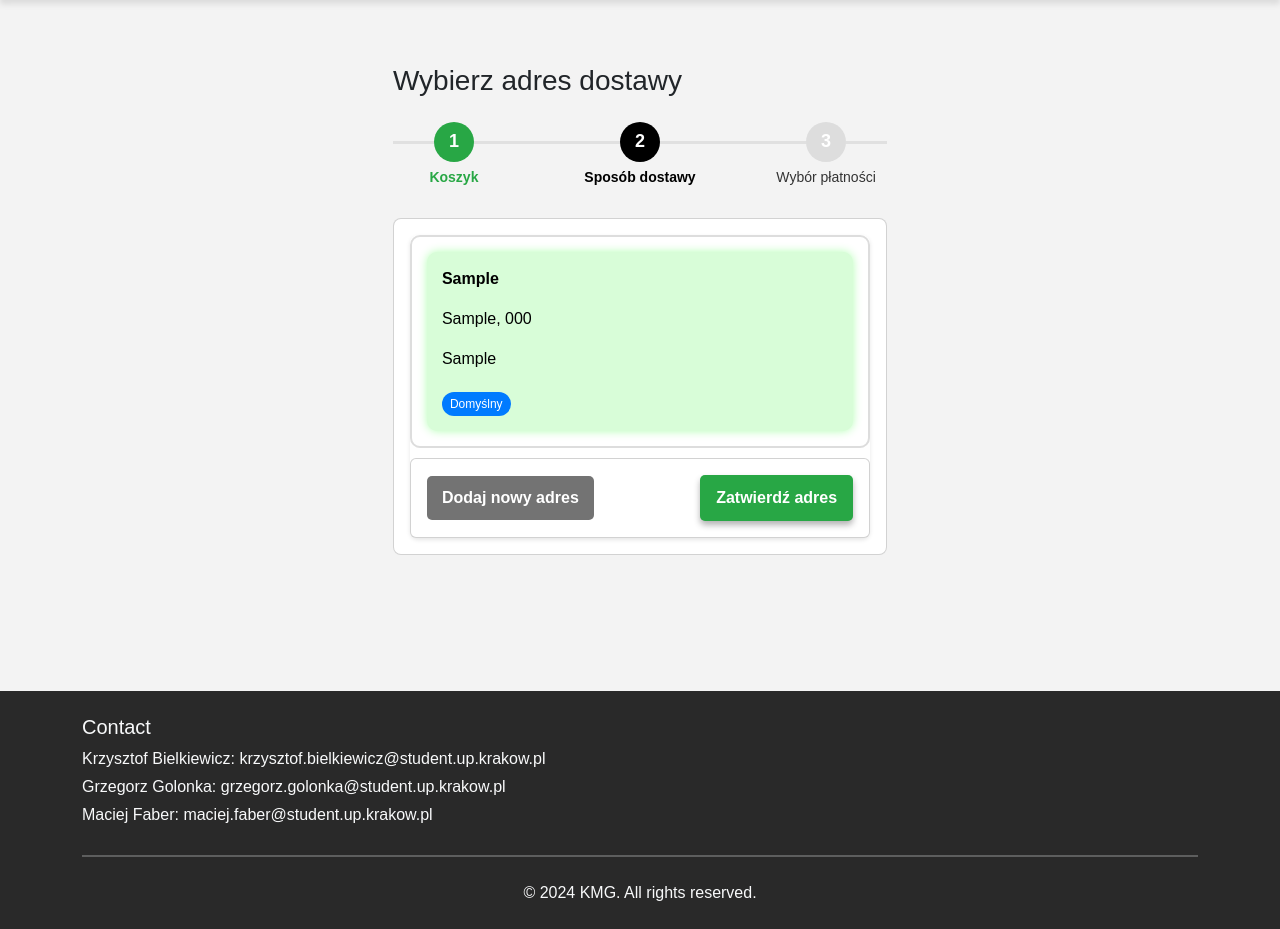
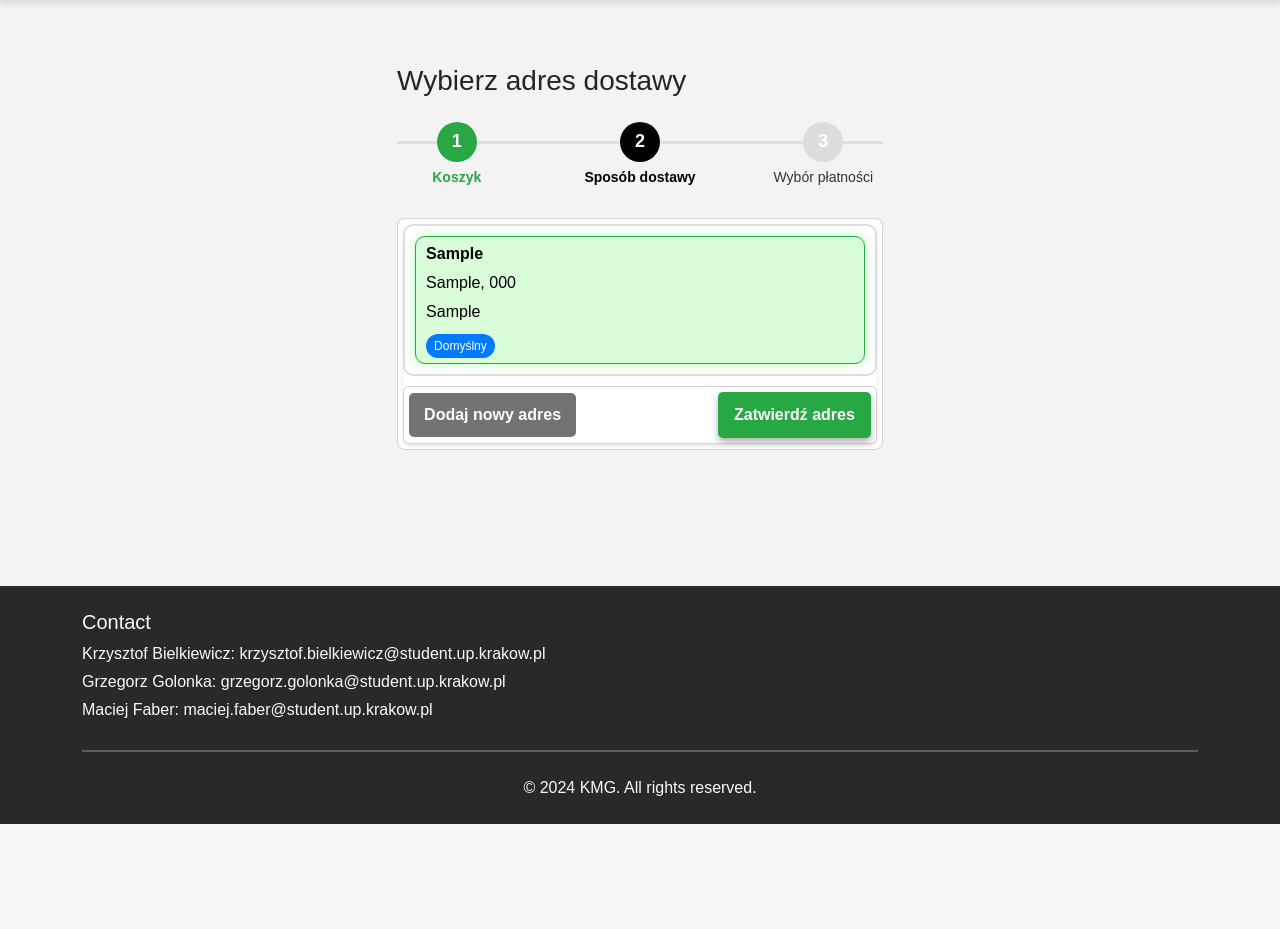
Before and after one commit to kr1s6/EngineerProject, a Django app: page /address-selection/ in a window 1280 px wide, after a click that opens the changed part. Shown: the part 62-991 px from the top of the page. After the commit the page ends 886 px from the top, so only its background shows below. Run offline with Django 5.2, Linux system fonts and the light colour scheme; a user stored in the database is signed in; tables that the repository leaves empty hold one stand-in row (values such as "Sample post"); some libraries are stand-ins or nearby versions.

Commit message:
choose adres front

```diff
--- a/webStore/static/css/cart_order/address_selection.css
+++ b/webStore/static/css/cart_order/address_selection.css
@@ -1,20 +1,22 @@
+#address-selection {
+    .progress-steps::before {
+        top: 29%;
+    }
+
+    .card-body {
+        padding: 5px;
+    }
+}
+
 /* Wrapper dla całego adresu */
 .address-card-wrapper {
     display: block;
     border: 2px solid #ddd;
-    border-radius: 10px; /* Zaokrąglenie krawędzi */
-    padding: 15px;
+    border-radius: 10px;
+    padding: 10px;
     margin-bottom: 10px;
     cursor: pointer;
     transition: background-color 0.3s ease, border-color 0.3s ease, box-shadow 0.3s ease;
-}
-
-/* Wybrany adres (zaznaczony) */
-.address-card-radio:checked + .address-card-label .address-card-content {
-    border-color: #28a745;
-    background-color: #d8fdd8; /* Jaśniejszy zielony */
-    box-shadow: 0 0 10px rgba(0, 255, 0, 0.3);
-    border-radius: 10px;
 }
 
 /* Radiobutton ukryty */
@@ -30,14 +32,27 @@
 
 /* Treść adresu */
 .address-card-content {
-    padding: 15px;
+    padding: 5px 5px 5px 10px;
     transition: background-color 0.3s ease, box-shadow 0.3s ease;
+
+    p {
+        margin-bottom: 5px;
+    }
 }
 
-/* Efekt hover */
 .address-card-wrapper:hover .address-card-content {
-    background-color: #f0fff0; /* Delikatniejszy zielony dla hover */
+    background-color: #ecffec;
+    border: 1px solid #49c865;
+    border-radius: 10px;
     box-shadow: 0 0 8px rgba(0, 0, 0, 0.1);
+}
+
+/* Wybrany adres (zaznaczony) */
+.address-card-radio:checked + .address-card-label .address-card-content {
+    border: 1px solid #28a745;
+    background-color: #d8fdd8;
+    box-shadow: 0 0 10px rgba(0, 255, 0, 0.3);
+    border-radius: 10px;
 }
 
 /* Domyślny adres */
--- a/webStore/static/css/cart_order/cart.css
+++ b/webStore/static/css/cart_order/cart.css
@@ -111,9 +111,6 @@
     z-index: 0;
 }
 
-#address-selection .progress-steps::before {
-    top: 29%;
-}
 /*Opcje paska progresu KONIEC*/
 /*-------------------------------*/
 /*Opcja dla total price*/
```
